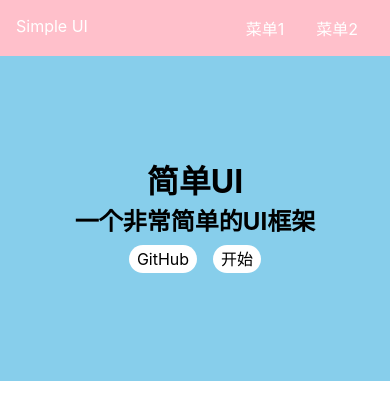
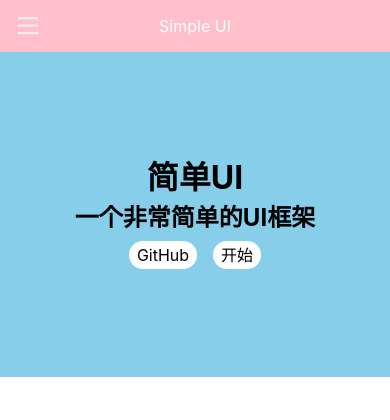
Before and after one commit to WangXiaoyugg/simple-ui, a Vue app: page / in a window 390 px wide. Shown: the top 420 px of the page. Built offline with nearby package versions, Linux system fonts and the light colour scheme.

Commit message:
实现topnav响应式

```diff
--- a/src/components/Topnav.vue
+++ b/src/components/Topnav.vue
@@ -1,10 +1,25 @@
 <template>
   <div class="topnav">
-    <div class="logo" @click="toggleAside">Simple UI</div>
+    <div class="logo">Simple UI</div>
     <ul class="menu">
       <li>菜单1</li>
       <li>菜单2</li>
     </ul>
+    <span class="toggleAside" @click="toggleAside">
+      <svg
+        height="24"
+        class="octicon octicon-three-bars"
+        viewBox="0 0 16 16"
+        version="1.1"
+        width="24"
+        aria-hidden="true"
+      >
+        <path
+          fill-rule="evenodd"
+          d="M1 2.75A.75.75 0 011.75 2h12.5a.75.75 0 110 1.5H1.75A.75.75 0 011 2.75zm0 5A.75.75 0 011.75 7h12.5a.75.75 0 110 1.5H1.75A.75.75 0 011 7.75zM1.75 12a.75.75 0 100 1.5h12.5a.75.75 0 100-1.5H1.75z"
+        />
+      </svg>
+    </span>
   </div>
 </template>
 
@@ -31,6 +46,8 @@ export default {
   padding: 16px;
   position: relative;
   z-index: 10;
+  justify-content: center;
+  align-items: center;
   > .logo {
     max-width: 6em;
     margin-right: auto;
@@ -46,5 +63,28 @@ export default {
       color: #fff;
     }
   }
+  .toggleAside {
+    width: 24px;
+    height: 24px;
+    position: absolute;
+    left: 16px;
+    top: 50%;
+    transform: translateY(-50%);
+    display: none;
+    > svg {
+      fill: #eee;
+    }
+  }
+  @media (max-width: 500px) {
+    .menu {
+      display: none;
+    }
+    .logo {
+      margin: 0 auto;
+    }
+    .toggleAside {
+      display: inline-block;
+    }
+  }
 }
 </style>
```
